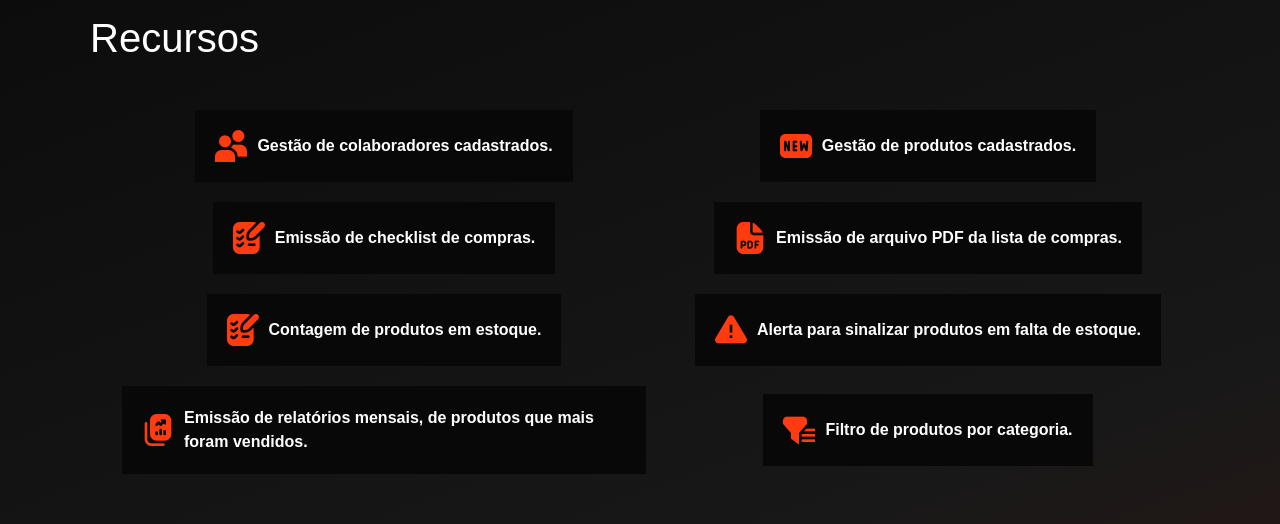
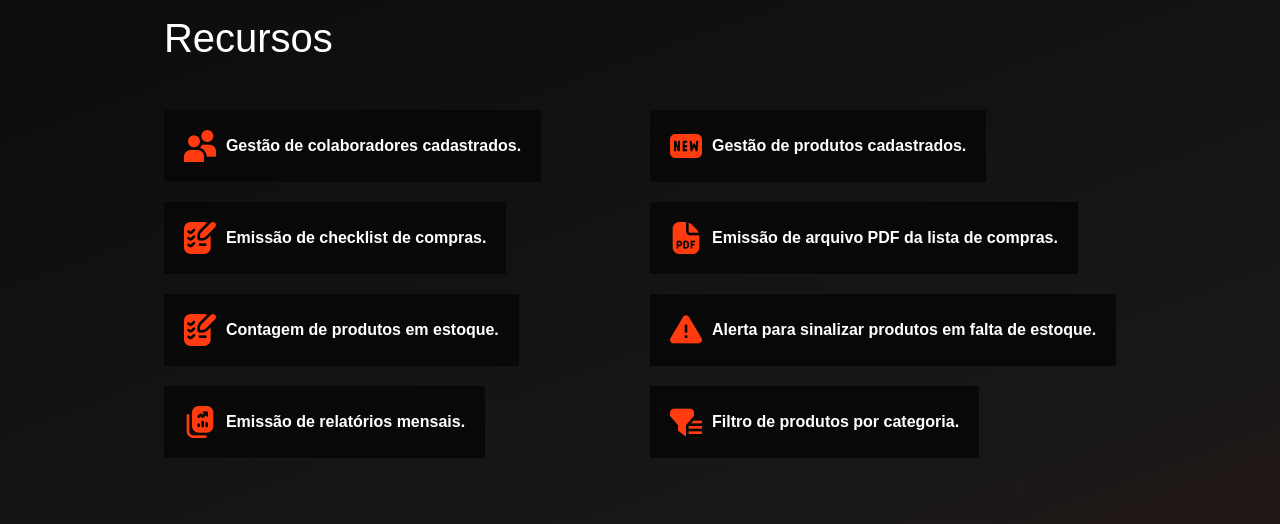
Before and after one commit to iagosk/stock-io, a React (Vite) app in the folder interface/: page / in a window 1280 px wide. Shown: the part 876-1400 px from the top of the page. Built offline with nearby package versions, Linux system fonts and the light colour scheme.

Commit message:
Atualização das imagens

```diff
--- a/interface/src/components/Main.tsx
+++ b/interface/src/components/Main.tsx
@@ -1,4 +1,11 @@
 import users_icon from '../../public/icons/users.png';
+import double_down from '../../public/icons/chevron-double-down.png';
+import new_product from '../../public/icons/new-product.png';
+import task_checklist from '../../public/icons/task-checklist.png';
+import file_pdf from '../../public/icons/file-pdf.png';
+import triangle_warning from '../../public/icons/triangle-warning.png';
+import data_report from '../../public/icons/data-report.png';
+import filter_list from '../../public/icons/filter-list.png';
 
 export default function Main() {
   return (
@@ -16,7 +23,7 @@ export default function Main() {
             <input className="button-block" type="submit" value="Cadastrar-se no Stock-io" />
           </form>
           <a href="#resources" className="icon-down" >
-            <img src="../../public/icons/chevron-double-down.png" alt="down icon" />
+            <img src={ double_down } alt="down icon" />
           </a>
         </div>
       </section>
@@ -25,37 +32,37 @@ export default function Main() {
           <div className="title-resources flex">
             <h1>Recursos</h1>
           </div>
-          <ul className="grid grid-center grid-cl-2">
+          <ul className="grid grid-start grid-cl-2">
             <li className="flex">
               <img src={ users_icon } alt="users icon" />
               Gestão de colaboradores cadastrados.
             </li>
             <li className="flex">
-              <img src="../../public/icons/new-product.png" alt="new product icon" />
+              <img src={ new_product } alt="new product icon" />
               Gestão de produtos cadastrados.
             </li>
             <li className="flex">
-              <img src="../../public/icons/task-checklist.png" alt="task-checklist icon" />
+              <img src={ task_checklist } alt="task-checklist icon" />
               Emissão de checklist de compras.
             </li>
             <li className="flex">
-              <img src="../../public/icons/file-pdf.png" alt="file-pdf icon" />
+              <img src={ file_pdf } alt="file-pdf icon" />
               Emissão de arquivo PDF da lista de compras.
             </li>
             <li className="flex">
-              <img src="../../public/icons/task-checklist.png" alt="task-checklist icon" />
+              <img src={ task_checklist } alt="task-checklist icon" />
               Contagem de produtos em estoque.
             </li>
             <li className="flex">
-              <img src="../../public/icons/triangle-warning.png" alt="triangle-warning icon" />
+              <img src={ triangle_warning } alt="triangle-warning icon" />
               Alerta para sinalizar produtos em falta de estoque.
             </li>
             <li className="flex">
-              <img src="../../public/icons/data-report.png" alt="data-report icon" />
-              Emissão de relatórios mensais, de produtos que mais foram vendidos.
+              <img src={ data_report } alt="data-report icon" />
+              Emissão de relatórios mensais.
             </li>
             <li className="flex">
-              <img src="../../public/icons/filter-list.png" alt="filter-list icon" />
+              <img src={ filter_list } alt="filter-list icon" />
               Filtro de produtos por categoria.
             </li>
           </ul>
--- a/interface/src/styles/grid-box.css
+++ b/interface/src/styles/grid-box.css
@@ -14,6 +14,12 @@
   grid-template-rows: repeat(2, 1fr);
 }
 
+.grid-start {
+  padding-left: 0px !important;
+  align-items: start;
+  justify-items: start;
+}
+
 .grid-center {
   align-items: center;
   justify-items: center;
```
